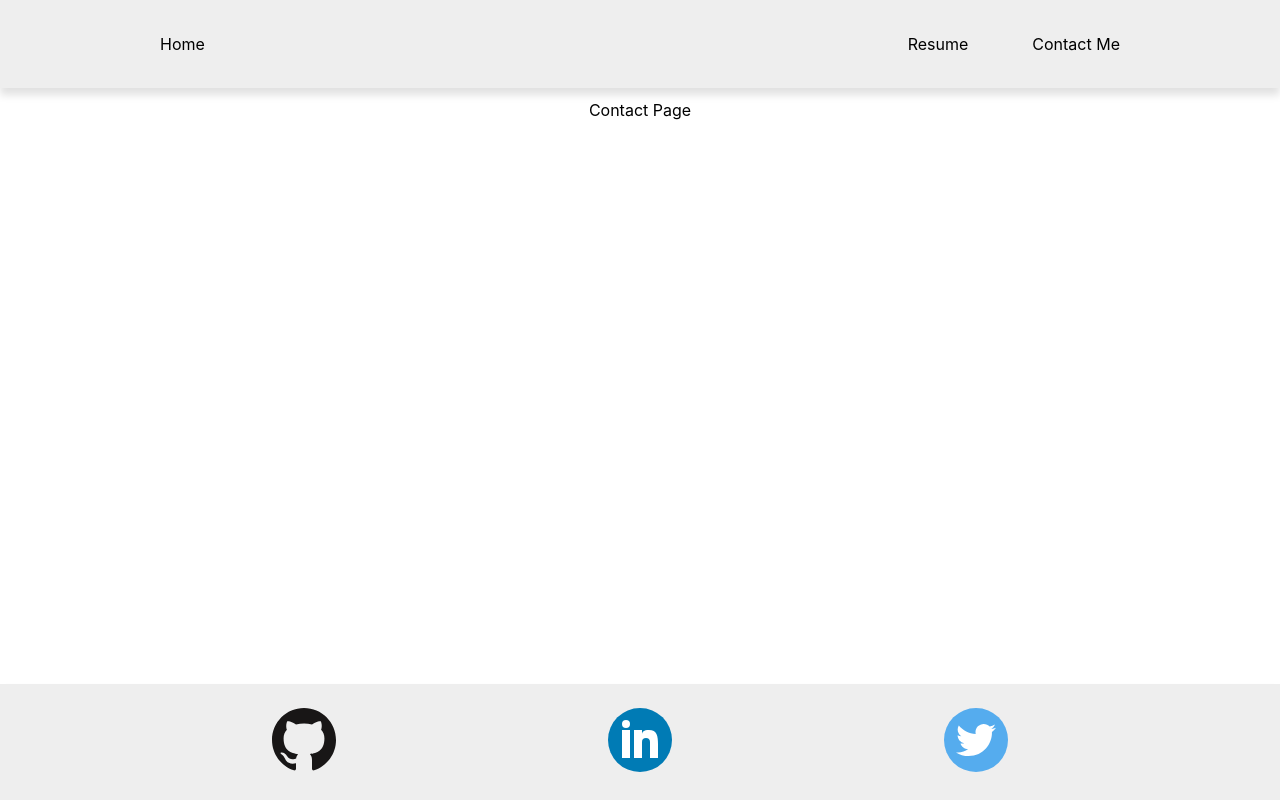
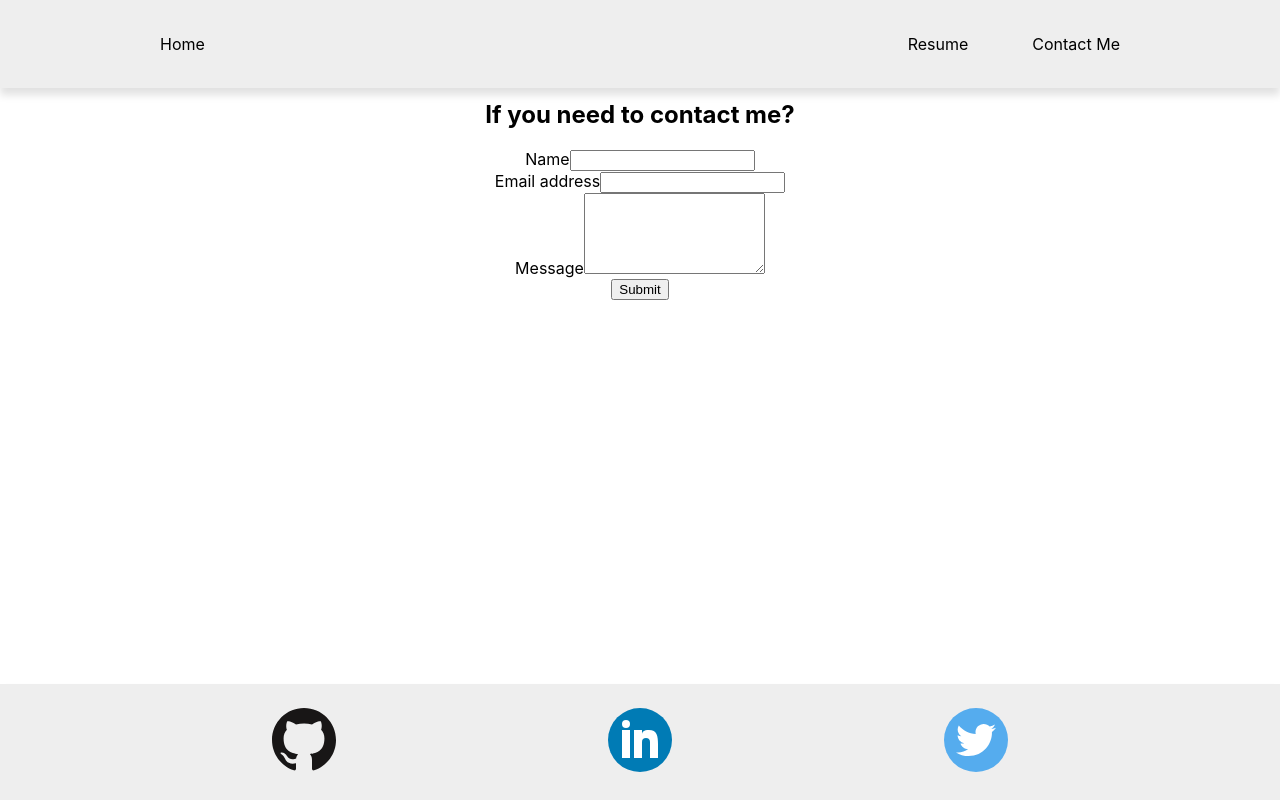
Before and after one commit to ColdFerrin/personal-repo, a React (Create React App) app: page /contact in a window 1280 px wide. Built offline with nearby package versions, Linux system fonts and the light colour scheme.

Commit message:
Add Email Send Code

```diff
--- a/src/Body/Contact.js
+++ b/src/Body/Contact.js
@@ -1,14 +1,75 @@
 import React from 'react';
+import Axios from 'axios';
 import './Contact.css';
 
 export class Contact extends React.Component{
+    constructor(props) {
+        super(props);
+        this.state = {
+            name: '',
+            email: '',
+            message: ''
+        }
+    }
+
     render () {
         return (
-            <div>
-                <p>
-                    Contact Page
-                </p>
+            <div className={"Contact"}>
+            <h2>If you need to contact me?</h2>
+                <form id="contact-form" onSubmit={this.handleSubmit.bind(this)}>
+                    <div className="form-group">
+                        <label htmlFor="name">Name</label>
+                        <input type="text" className="form-control" value={this.state.name} onChange={this.onNameChange.bind(this)} />
+                    </div>
+                    <div className="form-group">
+                        <label htmlFor="exampleInputEmail1">Email address</label>
+                        <input type="email" className="form-control" aria-describedby="emailHelp" value={this.state.email} onChange={this.onEmailChange.bind(this)} />
+                    </div>
+                    <div className="form-group">
+                        <label htmlFor="message">Message</label>
+                        <textarea className="form-control" rows="5" value={this.state.message} onChange={this.onMessageChange.bind(this)} />
+                    </div>
+                    <button type="submit" className="btn btn-primary">Submit</button>
+                </form>
             </div>
         )
     }
+
+    onNameChange(event) {
+        this.setState({name: event.target.value})
+    }
+
+    onEmailChange(event) {
+        this.setState({email: event.target.value})
+    }
+
+    onMessageChange(event) {
+        this.setState({message: event.target.value})
+    }
+
+    resetForm(){
+        this.setState({name:'', email:'', message:''})
+    }
+
+
+    handleSubmit(event) {
+        event.preventDefault();
+        const data = {};
+        data.name = this.state.name;
+        data.reply_to = this.state.email;
+        data.message = this.state.message;
+
+        Axios({
+            method: "POST",
+            url:"https://bap6ezx09d.execute-api.us-east-1.amazonaws.com/dev/static-site-mailer",
+            data:  data
+        }).then((response)=>{
+            if (response.data.status === 'success'){
+                alert("Message Sent.");
+                this.resetForm()
+            }else if(response.data.status === 'fail'){
+                alert("Message failed to send.")
+            }
+        })
+    }
 }
```
Also changed, not shown: package.json (+14 -1 lines), 1 other file (tests, documents, lock files or other folders).
